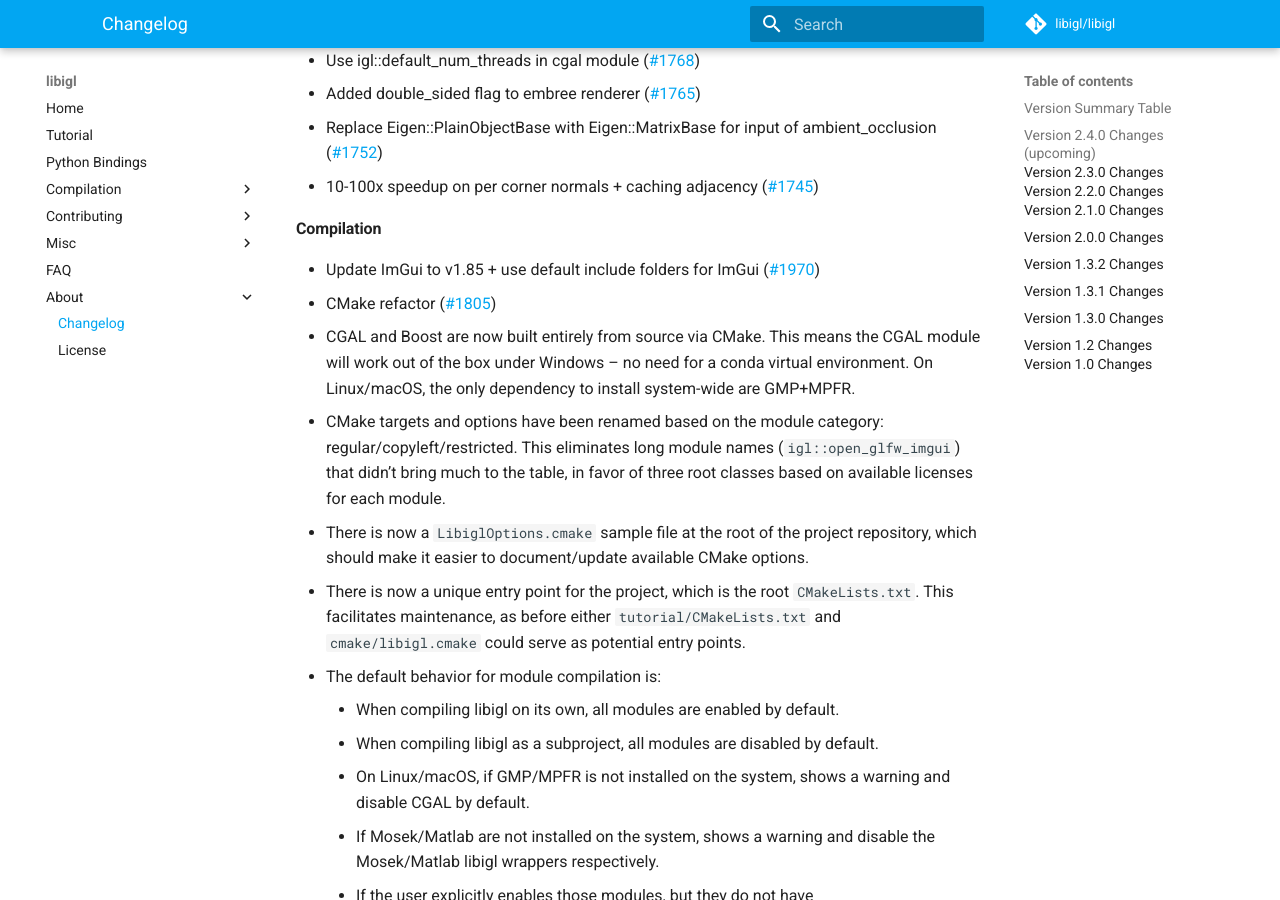
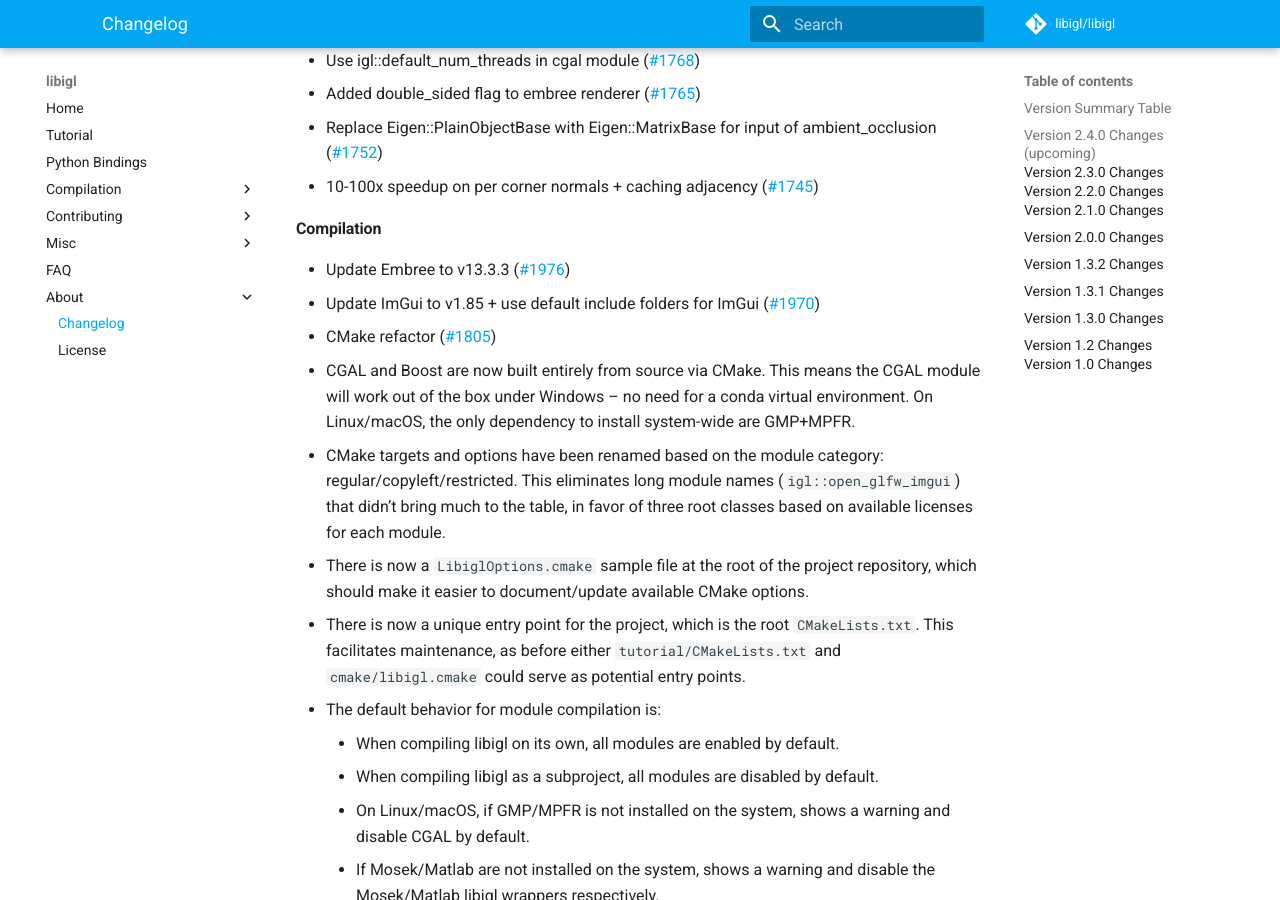
Before and after one commit to libigl/libigl.github.io, an MkDocs documentation site: the page built from docs/changelog.md, in a window 1280 px wide and 900 px high, scrolled down 4657 px. Built offline with MkDocs 1.6.1 and Material for MkDocs 9.7.7, drawn with Linux system fonts in a browser that asks for light colours; formulas are drawn with MathJax 3; comment, search, counter and statistics services are not loaded.

Commit message:
Update changelog.md

```diff
--- a/docs/changelog.md
+++ b/docs/changelog.md
@@ -190,6 +190,7 @@ The reward is that now we can use all of these plugins (and any new user created
 
 #### Compilation
 
+- Update Embree to v13.3.3 (#1976)
 - Update ImGui to v1.85 + use default include folders for ImGui (#1970)
 - CMake refactor (#1805)
   - CGAL and Boost are now built entirely from source via CMake. This means the CGAL module will work out of the box under Windows -- no need for a conda virtual environment. On Linux/macOS, the only dependency to install system-wide are GMP+MPFR.
```
